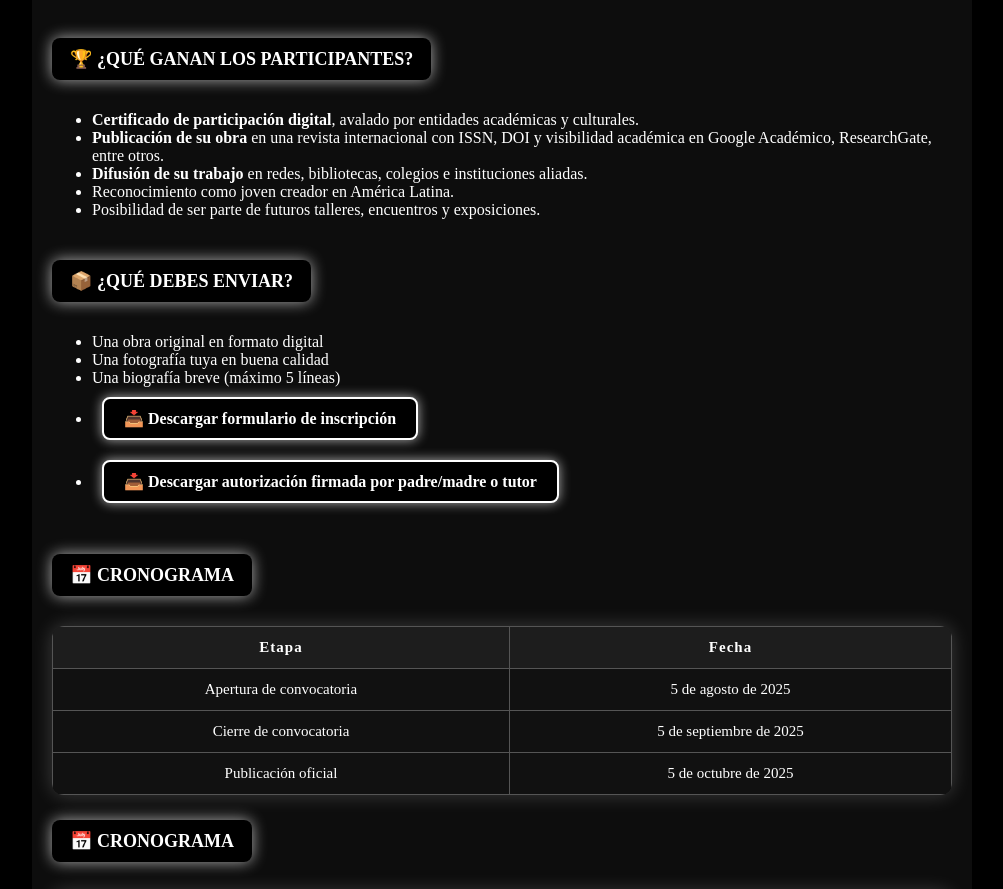
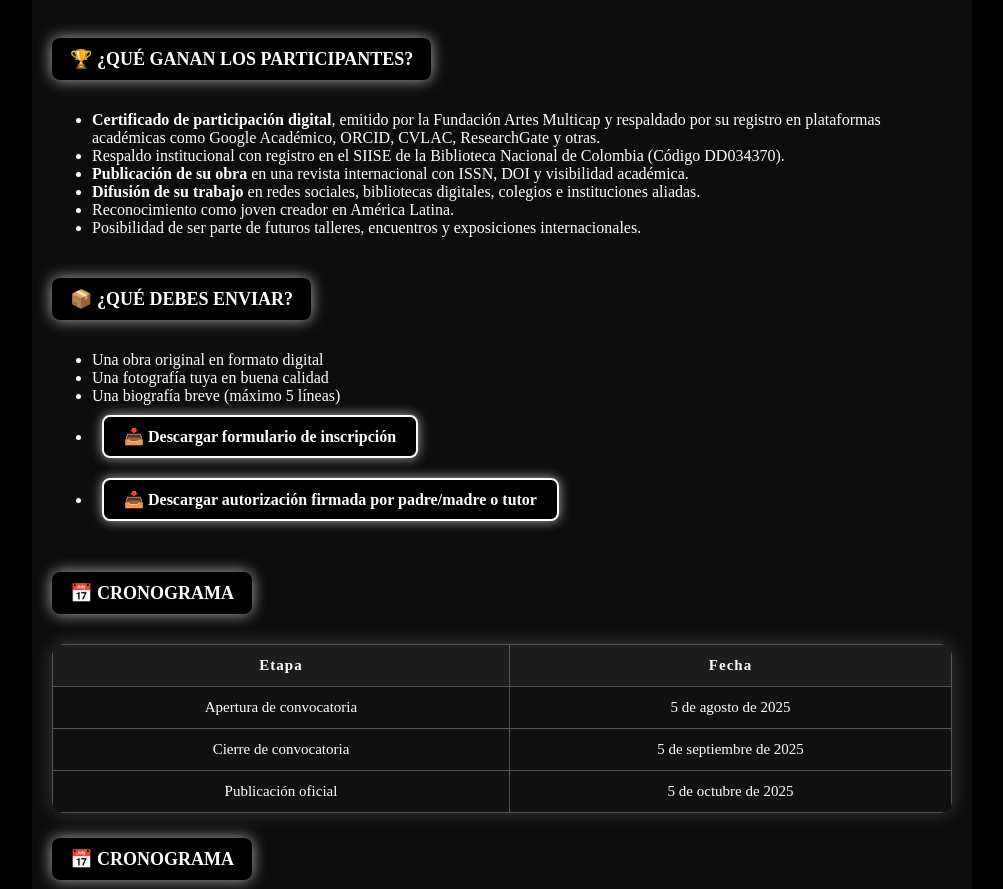
Before and after one commit to yobanaorozcobenavidesart/Convocatoria-Revista-J-venes-Creadores-de-Latinoam-rica2025, a plain HTML site: page index.html in a window 1280 px wide. Shown: the part 920-1809 px from the top of the page, without its empty margins (138-1141 px from the left). Drawn offline with Linux system fonts and the light colour scheme.

Commit message:
Add files via upload

```diff
--- a/index.html
+++ b/index.html
@@ -119,12 +119,15 @@
 
     <h3 class="titulo-seccion">🏆 ¿Qué ganan los participantes?</h3>
 <ul>
-  <li><strong>Certificado de participación digital</strong>, avalado por entidades académicas y culturales.</li>
-  <li><strong>Publicación de su obra</strong> en una revista internacional con ISSN, DOI y visibilidad académica en Google Académico, ResearchGate, entre otros.</li>
-  <li><strong>Difusión de su trabajo</strong> en redes, bibliotecas, colegios e instituciones aliadas.</li>
+  <li><strong>Certificado de participación digital</strong>, emitido por la Fundación Artes Multicap y respaldado por su registro en plataformas académicas como Google Académico, ORCID, CVLAC, ResearchGate y otras.</li>
+    <li>Respaldo institucional con registro en el SIISE de la Biblioteca Nacional de Colombia (Código DD034370).</li>
+
+  <li><strong>Publicación de su obra</strong> en una revista internacional con ISSN, DOI y visibilidad académica.</li>
+  <li><strong>Difusión de su trabajo</strong> en redes sociales, bibliotecas digitales, colegios e instituciones aliadas.</li>
   <li>Reconocimiento como joven creador en América Latina.</li>
-  <li>Posibilidad de ser parte de futuros talleres, encuentros y exposiciones.</li>
+  <li>Posibilidad de ser parte de futuros talleres, encuentros y exposiciones internacionales.</li>
 </ul>
+
 
 
    <h3 class="titulo-seccion">📦 ¿Qué debes enviar?</h3>
```
